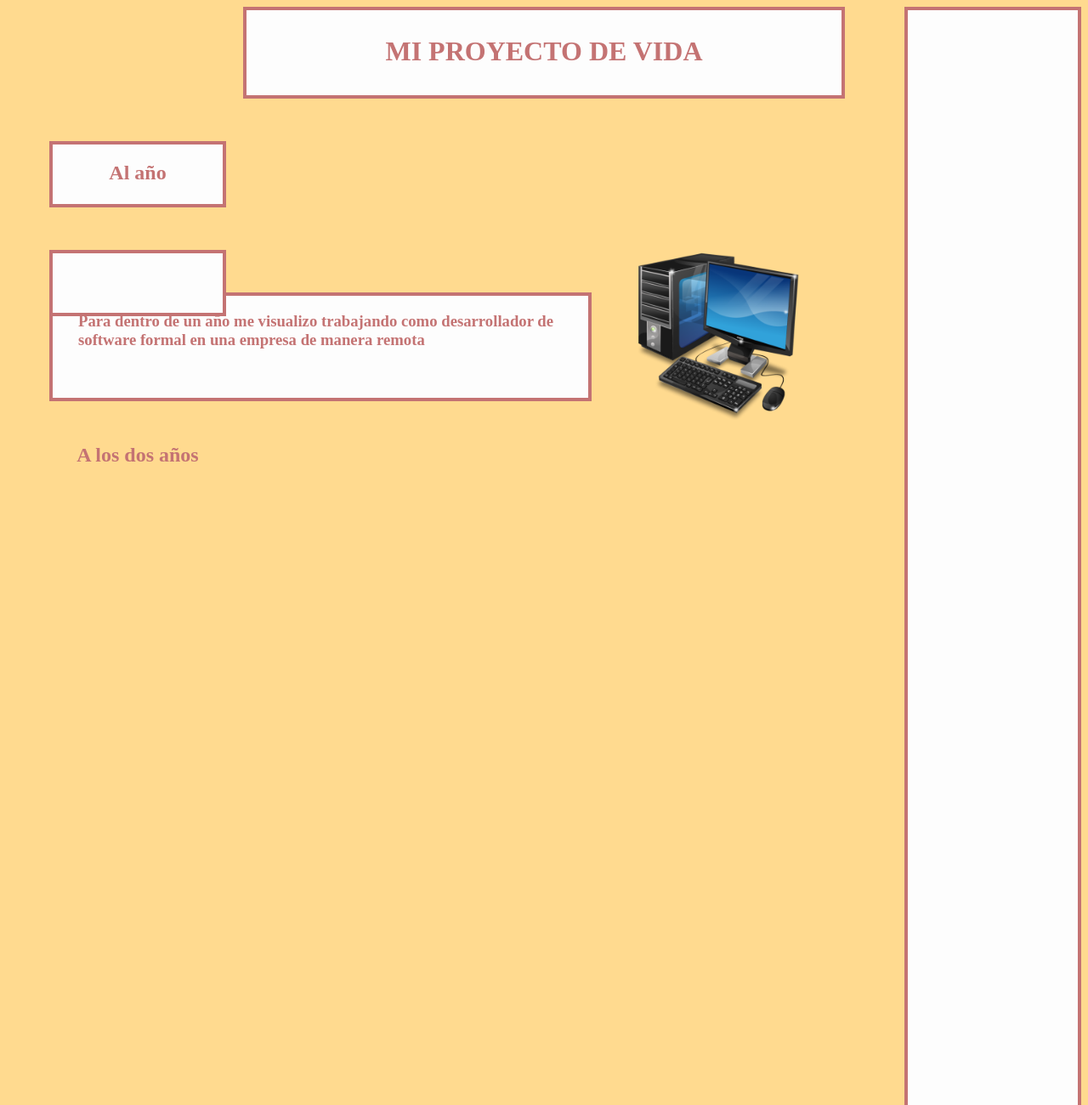
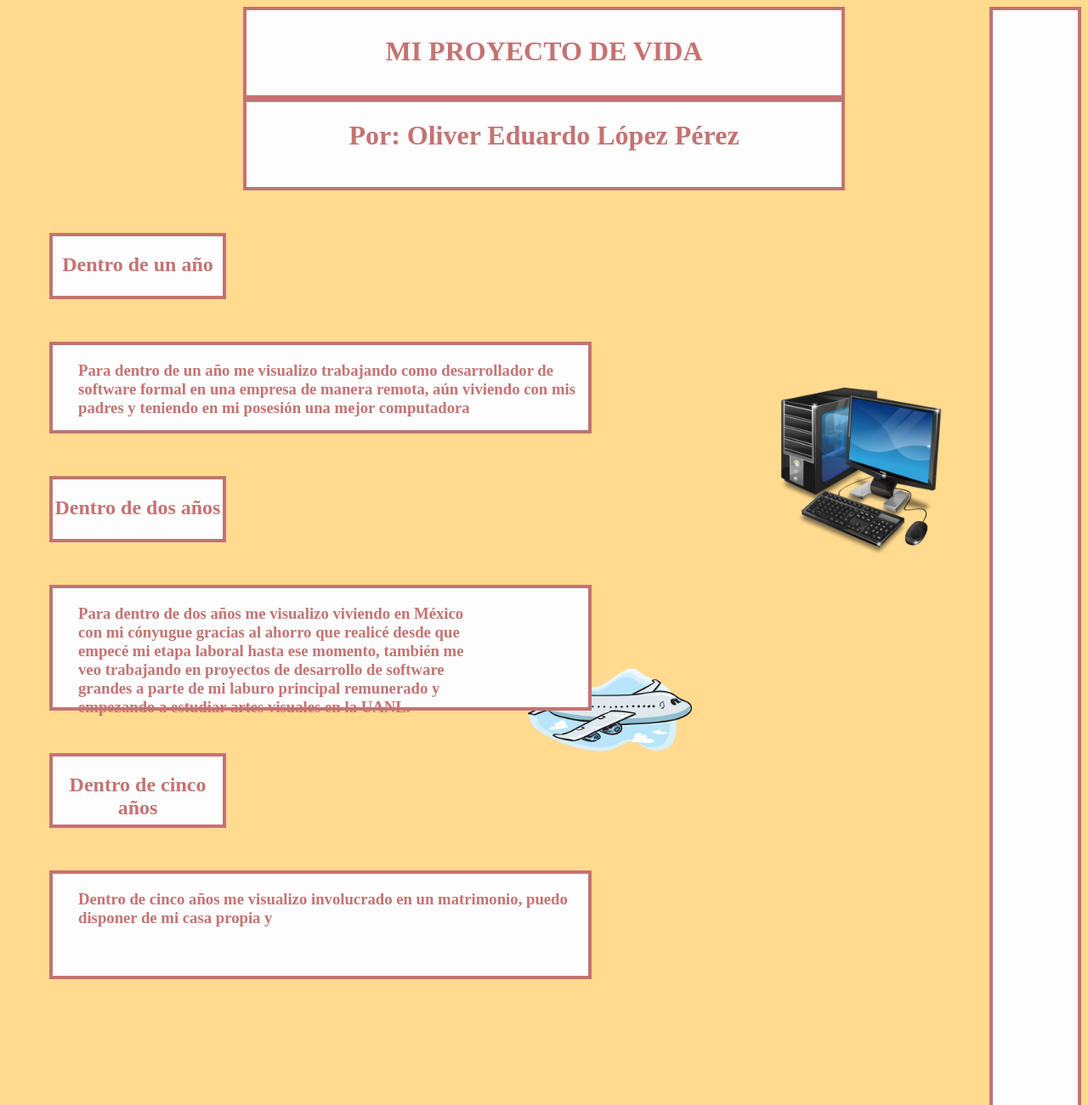
Before and after one commit to Oliwashere/HTML_Lopez_Oliver, a plain HTML site: page Dia 2/Proyecto_de_vida.html in a window 1280 px wide. Shown: the top 1300 px of the page at 85% size. Drawn offline with Linux system fonts and the light colour scheme.

Commit message:
UPDT FUNCIONAL

```diff
--- a/Dia 2/Proyecto_de_vida.html
+++ b/Dia 2/Proyecto_de_vida.html
@@ -5,7 +5,7 @@
 
     <style>
         .cuadradoderecha {
-            width: 200px;
+            width: 100px;
             height: 1500px;
             background-color: #fdfdfd;
             border: 4px solid #c47373;
@@ -15,7 +15,6 @@
             margin: auto;
             float:right;
         }
-
         .cuadrado {
             width: 700px;
             height: 100px;
@@ -26,7 +25,21 @@
             color: #c47373;
             margin: auto;
         }
-
+        .cuadradon {
+            width: 700px;
+            height: 100px;
+            background-color: #fdfdfd;
+            border: 4px solid #c47373;
+            position: relative;
+            text-align: center;
+            color: #c47373;
+            margin: auto;
+        }
+        .cuadrado h1 {
+            margin: 0;
+            padding: 30px;
+            font-family: 'Times New Roman', Times, serif;
+        }
         .cuadrado2 {
             width: 200px;
             height: 70px;
@@ -35,15 +48,8 @@
             position: relative;
             text-align: center;
             color: #c47373;
-            margin:50;;
+            margin:50;
         }
-
-        .cuadrado h1 {
-            margin: 0;
-            padding: 30px;
-            font-family: 'Times New Roman', Times, serif;
-        }
-
         .cuadrado h2 {
             margin: 0;
             padding: 300px;
@@ -51,25 +57,24 @@
         }
         .cuadrado3 {
             width: 600px;
-            height: 120px;
+            height: 100px;
             background-color: #fdfdfd;
             border: 4px solid #c47373;
             position:relative;
             color: #c47373;
             margin:50;
             padding-left: 30;
-            float:left;
+        }
+        .cuadrado h3 {
+            margin: 0;
+            padding: 30px;
+            font-family: 'Times New Roman', Times, serif;
         }
         .imagen-lateral {
             width: 200px;
             height: 200px;
-            float: left;
-        }
-
-        .cuadrado h3 {
-            margin: 0;
-            padding: 30px;
-            font-family: 'Times New Roman', Times, serif;
+            float: right;
+            padding: 50;
         }
         .cuadrado4 {
             width: 200px;
@@ -81,7 +86,36 @@
             color: #c47373;
             margin:50;
         }
-
+        .cuadrado5 {
+            width: 600px;
+            height: 140px;
+            background-color: #fdfdfd;
+            border: 4px solid #c47373;
+            position:relative;
+            color: #c47373;
+            margin:50;
+            padding-left: 30;
+        }
+        .cuadrado6 {
+            width: 200px;
+            height: 80px;
+            background-color: #fdfdfd;
+            border: 4px solid #c47373;
+            position: relative;
+            text-align: center;
+            color: #c47373;
+            margin:50;
+        }
+        .cuadrado7 {
+            width: 600px;
+            height: 120px;
+            background-color: #fdfdfd;
+            border: 4px solid #c47373;
+            position:relative;
+            color: #c47373;
+            margin:50;
+            padding-left: 30;
+        }
     </style>
 
 
@@ -94,16 +128,30 @@
     <div class="cuadrado">
         <h1>MI PROYECTO DE VIDA</h1>
     </div>
+    <div class="cuadradon">
+        <h1>Por: Oliver Eduardo López Pérez</h1>
+    </div>
     <div class="cuadrado2">
-        <h2>Al año</h2>
-    </div>
-    <div class="cuadrado3">
-        <h3>Para dentro de un año me visualizo trabajando como desarrollador de software formal en una empresa de manera remota</h3>
+        <h2>Dentro de un año</h2>
     </div>
     <img class="imagen-lateral" src="compu.png" alt="Imagen al lado del cuadrado">
+    <div class="cuadrado3">
+        <h3>Para dentro de un año me visualizo trabajando como desarrollador de software formal en una empresa de manera remota, aún viviendo con mis padres y teniendo en mi posesión una mejor computadora</h3>
+    </div>
     <div class="cuadrado4">
-        <h2>A los dos años</h2>
+        <h2>Dentro de dos años</h2>
     </div>
+    <img class="imagen-lateral" src="avion.png" alt="Imagen al lado del cuadrado">
+    <div class="cuadrado5">
+        <h3>Para dentro de dos años me visualizo viviendo en México con mi cónyugue gracias al ahorro que realicé desde que empecé mi etapa laboral hasta ese momento, también me veo trabajando en proyectos de desarrollo de software grandes a parte de mi laburo principal remunerado y empezando a estudiar artes visuales en la UANL.</h3>
+    </div>
+    <div class="cuadrado6">
+        <h2>Dentro de cinco años</h2>
+    </div>
+    <div class="cuadrado7">
+        <h3>Dentro de cinco años me visualizo involucrado en un matrimonio, puedo disponer de mi casa propia y</h3>
+    </div>
+
 
 </body>
 
```
Also changed, not shown: Dia 2/avion.png (added).
